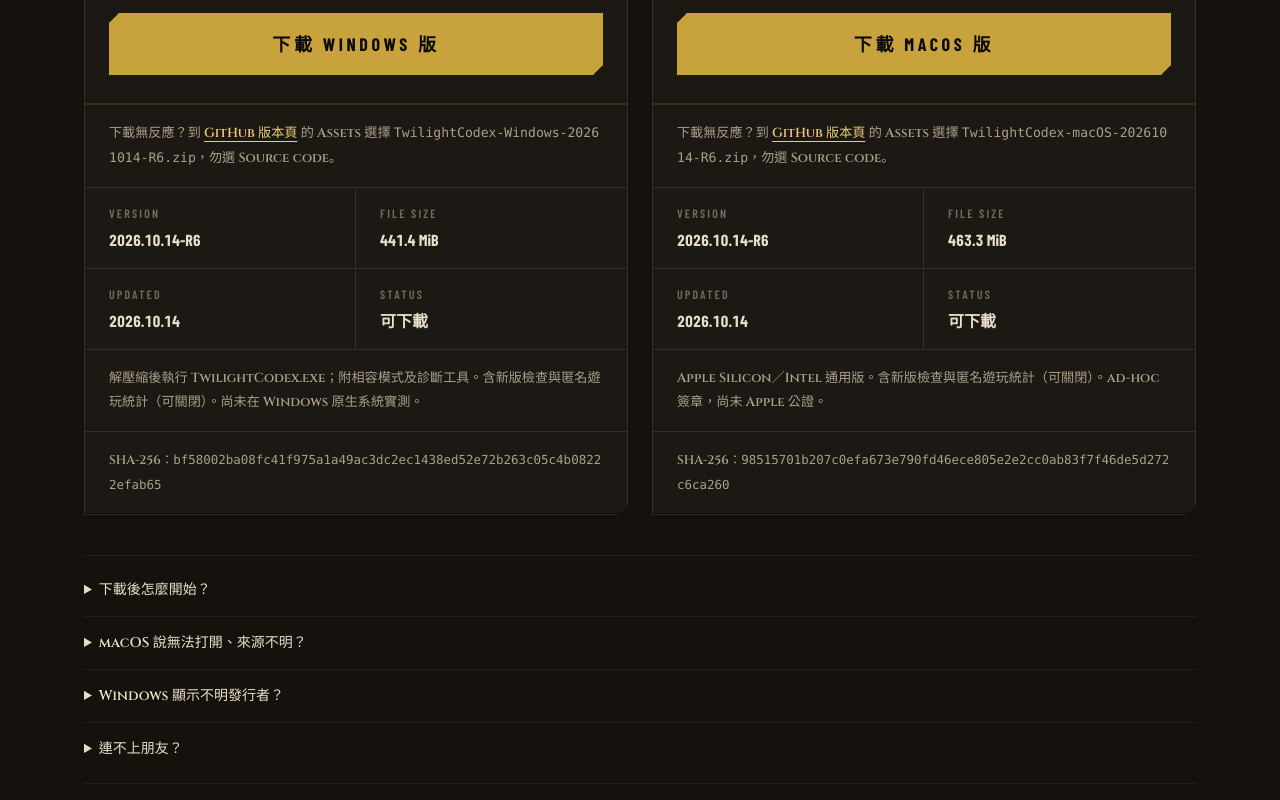
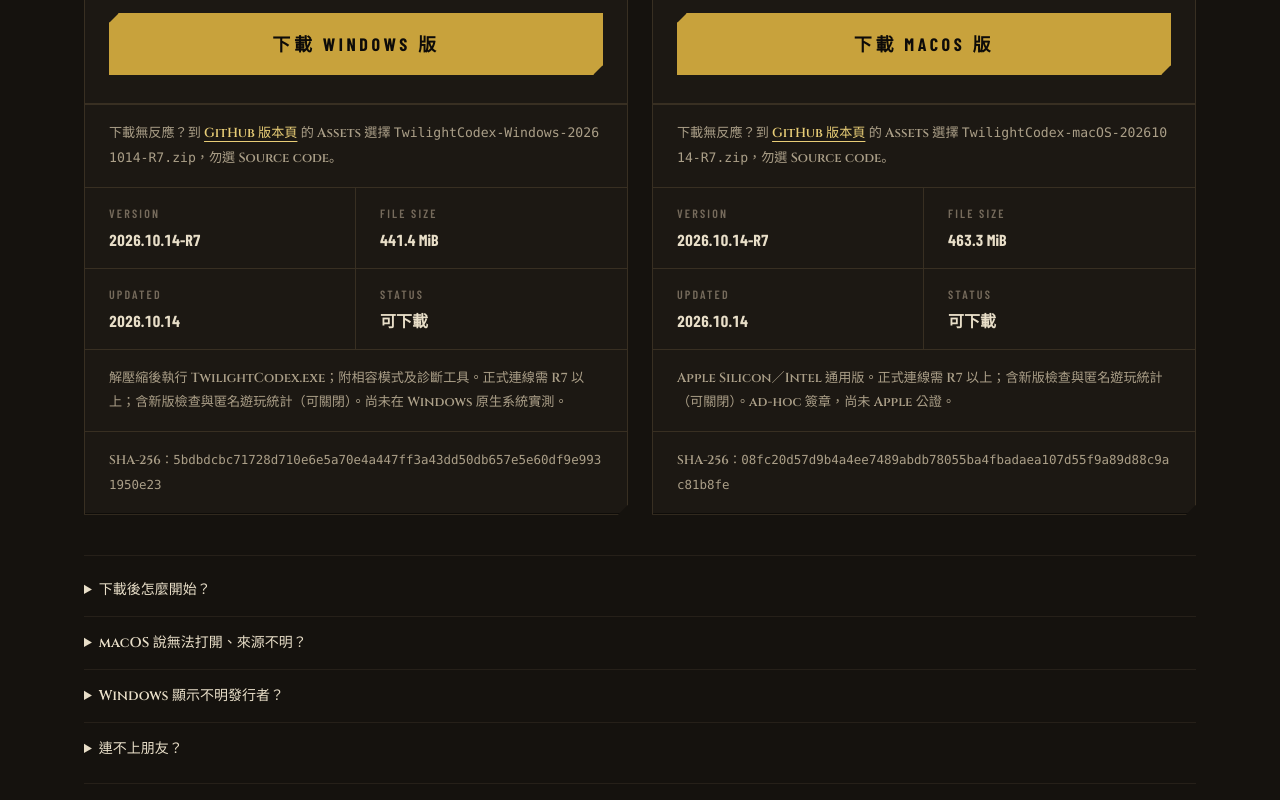
Before and after one commit to wuharry/cardGame-site, a Next.js app: page / in a window 1280 px wide. Shown: the part 1360-2160 px from the top of the page. Built offline with nearby package versions, Linux system fonts and the light colour scheme; no server answers.

Commit message:
chore: publish R7 downloads and minimum online build

```diff
--- a/src/data/game.ts
+++ b/src/data/game.ts
@@ -2,7 +2,7 @@
 export const GAME_FACTS = {
   nameZh: "暮色秘典",
   nameEn: "Twilight Codex",
-  version: "2026.10.14-R6",
+  version: "2026.10.14-R7",
   engine: "Godot 4.7",
   lanes: 4,
   cards: 244,
--- a/src/data/releases.ts
+++ b/src/data/releases.ts
@@ -3,7 +3,7 @@
  * 公開附件的檔名、大小與檢查碼核對後才部署；各平台驗證範圍另載於版本說明。
  * RELEASE_BASE 可指向公開 GitHub Release 的 /releases/download/<tag>。
  */
-export const RELEASE_BASE: string = "https://github.com/wuharry/twilight-codex-downloads/releases/download/v2026.10.14-r6";
+export const RELEASE_BASE: string = "https://github.com/wuharry/twilight-codex-downloads/releases/download/v2026.10.14-r7";
 
 export type BuildStatus = "available" | "preparing" | "planned";
 
@@ -37,36 +37,36 @@ export const BUILDS: Build[] = [
     platform: "Windows",
     en: "ZIP · 64-bit",
     status: "available",
-    file: "TwilightCodex-Windows-20261014-R6.zip",
-    version: "2026.10.14-R6",
+    file: "TwilightCodex-Windows-20261014-R7.zip",
+    version: "2026.10.14-R7",
     size: "441.4 MiB",
-    bytes: 462836884,
+    bytes: 462837030,
     updated: "2026-10-14",
-    sha256: "bf58002ba08fc41f975a1a49ac3dc2ec1438ed52e72b263c05c4b08222efab65",
-    build: 2026101401,
-    minimumBuild: 2026101401,
+    sha256: "5bdbdcbc71728d710e6e5a70e4a447ff3a43dd50db657e5e60df9e9931950e23",
+    build: 2026101402,
+    minimumBuild: 2026101402,
     protocol: 16,
     requirement: "64 位元 Windows · 滑鼠與鍵盤",
-    note: "解壓縮後執行 TwilightCodex.exe；附相容模式及診斷工具。含新版檢查與匿名遊玩統計（可關閉）。尚未在 Windows 原生系統實測。",
-    noteEn: "Update checks, optional anonymous play statistics and startup diagnostics. Extract the ZIP before running. Native Windows testing is pending.",
+    note: "解壓縮後執行 TwilightCodex.exe；附相容模式及診斷工具。正式連線需 R7 以上；含新版檢查與匿名遊玩統計（可關閉）。尚未在 Windows 原生系統實測。",
+    noteEn: "R7 or later required for official online play. Update checks, optional anonymous play statistics and startup diagnostics. Extract the ZIP before running. Native Windows testing is pending.",
   },
   {
     id: "macos",
     platform: "macOS",
     en: "ZIP · Universal",
     status: "available",
-    file: "TwilightCodex-macOS-20261014-R6.zip",
-    version: "2026.10.14-R6",
+    file: "TwilightCodex-macOS-20261014-R7.zip",
+    version: "2026.10.14-R7",
     size: "463.3 MiB",
-    bytes: 485754992,
+    bytes: 485754773,
     updated: "2026-10-14",
-    sha256: "98515701b207c0efa673e790fd46ece805e2e2cc0ab83f7f46de5d272c6ca260",
-    build: 2026101401,
-    minimumBuild: 2026101401,
+    sha256: "08fc20d57d9b4a4ee7489abdb78055ba4fbadaea107d55f9a89d88c9ac81b8fe",
+    build: 2026101402,
+    minimumBuild: 2026101402,
     protocol: 16,
     requirement: "Apple Silicon / Intel · 滑鼠與鍵盤",
-    note: "Apple Silicon／Intel 通用版。含新版檢查與匿名遊玩統計（可關閉）。ad-hoc 簽章，尚未 Apple 公證。",
-    noteEn: "Universal Apple Silicon / Intel build with update checks and optional anonymous play statistics. Ad-hoc signed; not Apple-notarized.",
+    note: "Apple Silicon／Intel 通用版。正式連線需 R7 以上；含新版檢查與匿名遊玩統計（可關閉）。ad-hoc 簽章，尚未 Apple 公證。",
+    noteEn: "Universal Apple Silicon / Intel build. R7 or later required for official online play. Update checks and optional anonymous play statistics. Ad-hoc signed; not Apple-notarized.",
   },
   {
     id: "linux",
@@ -128,6 +128,17 @@ export interface ReleaseNote {
 
 /** 依目前程式與版本化驗收整理；歷史開發更新不代表另有可下載的執行檔。 */
 export const RELEASE_NOTES: ReleaseNote[] = [
+  {
+    version: "2026.10.14-R7",
+    date: "2026-10-14",
+    title: "線上對戰統一玩家版本",
+    changes: [
+      "正式伺服器在大廳及對局入座檢查最低玩家版號，現在連線需 R7（BUILD 2026101402）以上；過舊或沒有版號的玩家會收到更新提示。連線協定維持 16。",
+      "R6 主選單會取得新版通知；更早版本請從官網重新下載。完整解壓縮後啟動，既有帳號、本機收藏及牌組保留。",
+      "Windows／macOS 玩家包各通過 326 項成品資源檢查；已使用兩平台成品驗證新版允許、舊 R6 拒絕的連線流程。macOS 簽章驗證通過；Windows 原生系統與新版真人完整對局仍待實測。",
+      "延用玩家包資源白名單，排除專用伺服器腳本、未採用卡圖與開發原稿；伺服器封裝僅經私人管道部署。本輪尚未加入 PCK 加密。",
+    ],
+  },
   {
     version: "2026.10.14-R6",
     date: "2026-10-14",
```
